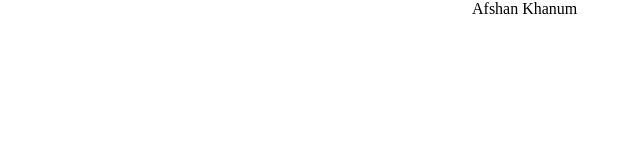
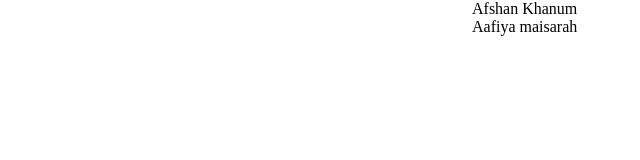
Before and after one commit to Yasmeen1999/html-demo-september, a plain HTML site: page index.html in a window 1280 px wide. Shown: the full height of the page, 168-808 px from the left. Drawn offline with Linux system fonts and the light colour scheme.

Commit message:
Add name

```diff
--- a/index.html
+++ b/index.html
@@ -15,5 +15,6 @@
   <body>
     <div class="box1">Lerning hhjsdjasd</div>
     <div>Afshan Khanum</div>
+    <div>Aafiya maisarah</div>
   </body>
 </html>
```
